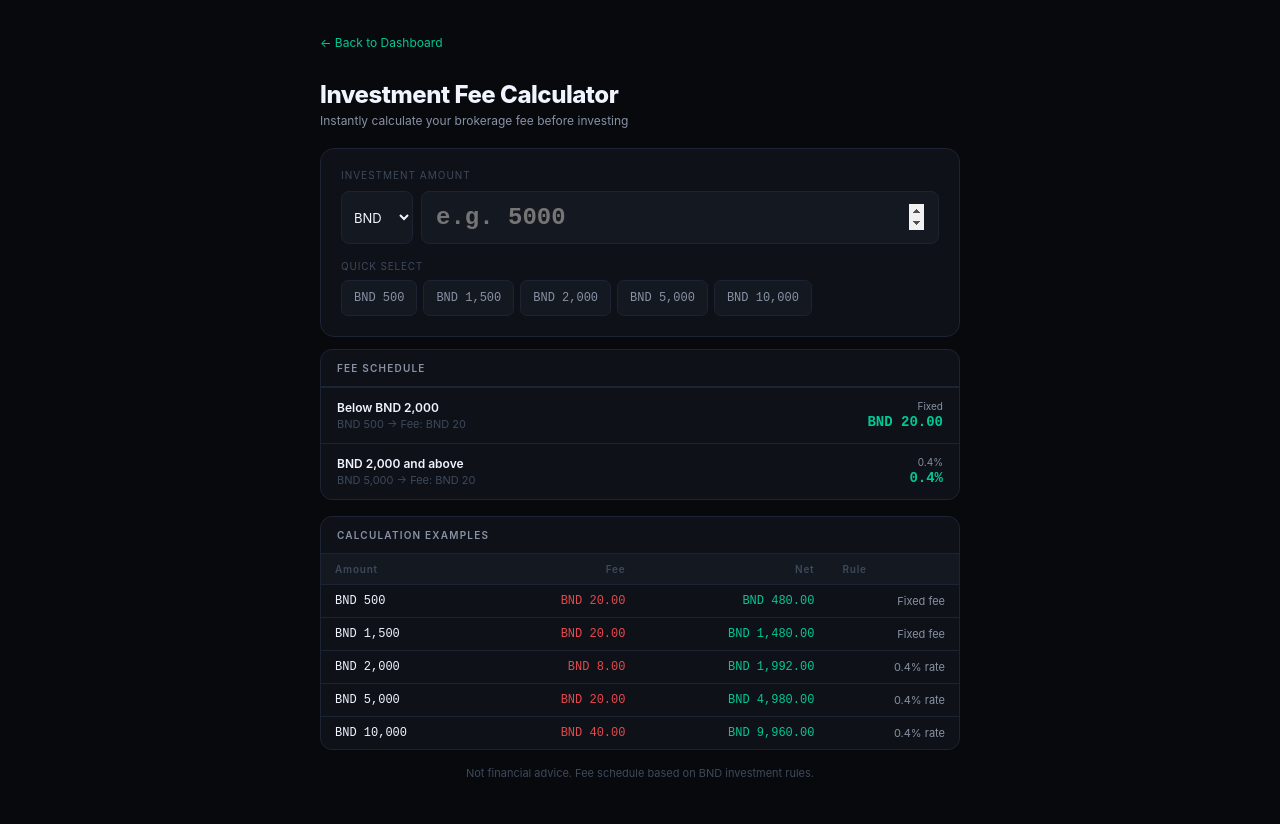
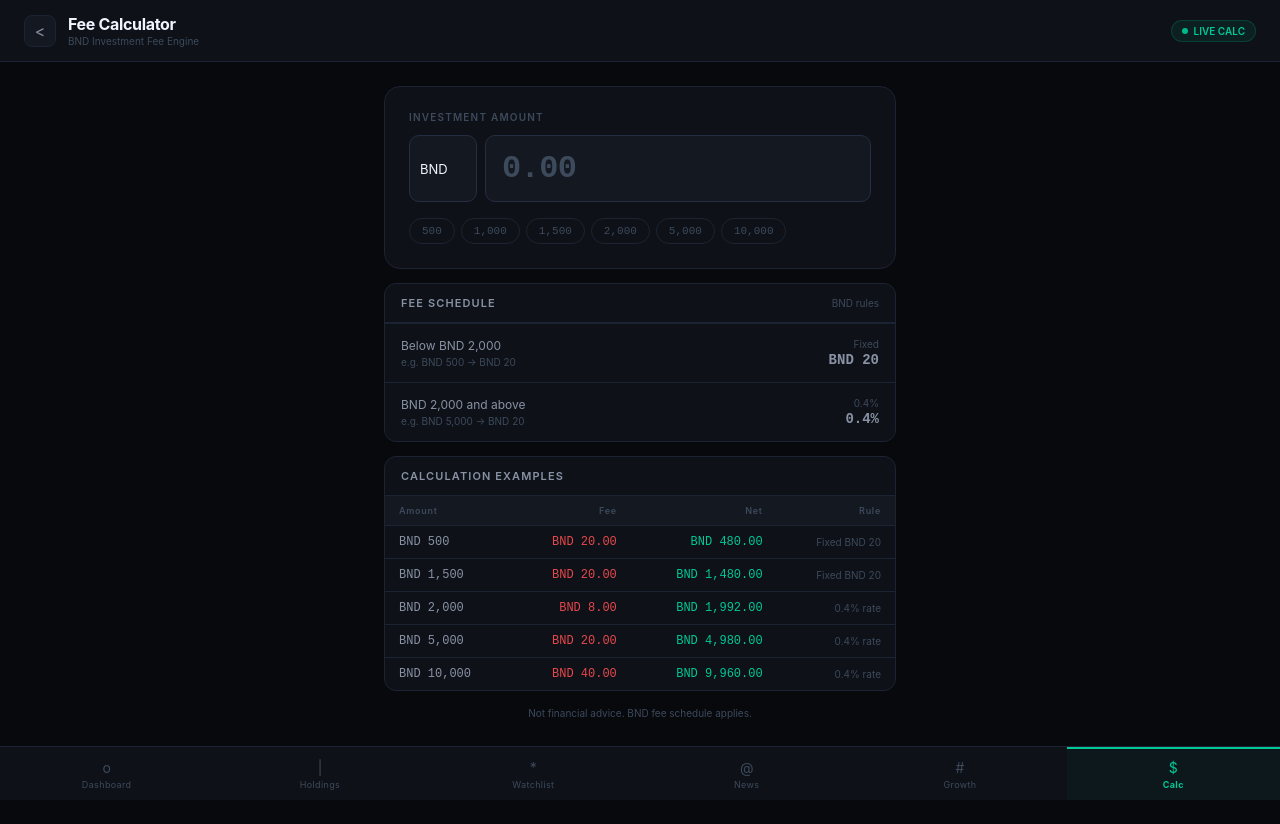
Before and after one commit to hakimendy/Stock-portfolio, a Next.js app: page /tools in a window 1280 px wide. After the commit the page ends 800 px from the top, so only its background shows below. Built offline with nearby package versions, Linux system fonts and the light colour scheme.

Commit message:
Add files via upload

```diff
--- a/app/tools/page.tsx
+++ b/app/tools/page.tsx
@@ -2,22 +2,21 @@
 import { useState, useEffect } from "react";
 
 const fmt = (n: number, d = 2) =>
-  (+n).toLocaleString("en-US", {minimumFractionDigits: d, maximumFractionDigits: d});
+  (+n).toLocaleString("en-US", {minimumFractionDigits:d, maximumFractionDigits:d});
 
 const calcFee = (amount: number) => {
-  if (!amount || amount <= 0) return {fee: 0, net: 0, pct: 0, rule: ""};
-  if (amount < 2000) return {fee: 20, net: amount - 20, pct: (20/amount)*100, rule: "Fixed fee"};
+  if (!amount || amount <= 0) return {fee:0, net:0, pct:0, rule:"", ruleShort:""};
+  if (amount < 2000) return {fee:20, net:amount-20, pct:(20/amount)*100, rule:"Fixed fee for investments below BND 2,000", ruleShort:"Fixed BND 20"};
   const fee = amount * 0.004;
-  return {fee, net: amount - fee, pct: 0.4, rule: "0.4% rate"};
+  return {fee, net:amount-fee, pct:0.4, rule:"0.4% rate for investments BND 2,000 and above", ruleShort:"0.4% rate"};
 };
 
 const useIsMobile = () => {
-  const [mobile, setMobile] = useState(() =>
-    typeof window !== "undefined" ? window.innerWidth < 640 : false
-  );
+  const [mobile, setMobile] = useState(false);
   useEffect(() => {
+    setMobile(window.innerWidth < 640);
     const h = () => setMobile(window.innerWidth < 640);
-    window.addEventListener("resize", h, {passive: true});
+    window.addEventListener("resize", h, {passive:true});
     return () => window.removeEventListener("resize", h);
   }, []);
   return mobile;
@@ -28,199 +27,234 @@ export default function ToolsPage() {
   const [currency, setCurrency] = useState("BND");
   const isMobile = useIsMobile();
   const amount = parseFloat(amt) || 0;
-  const {fee, net, rule} = calcFee(amount);
+  const {fee, net, pct, rule, ruleShort} = calcFee(amount);
   const hasValue = amount > 0;
-  const examples = [500, 1500, 2000, 5000, 10000];
+  const examples = [500, 1000, 1500, 2000, 5000, 10000];
 
   return (
     <div style={{background:"#07090D",minHeight:"100vh",color:"#F0F4FF",
-      fontFamily:"-apple-system,BlinkMacSystemFont,'Inter',sans-serif",
-      padding:isMobile?"14px 16px":"24px"}}>
+      fontFamily:"-apple-system,BlinkMacSystemFont,'Inter',sans-serif"}}>
       <style>{`
         *{box-sizing:border-box;margin:0;padding:0}
         body{overflow-x:hidden}
         input,select{outline:none;font-family:inherit}
         input:focus{border-color:#3B82F6!important}
-        input[type=number]::-webkit-inner-spin-button{opacity:1}
-        button{cursor:pointer}
-        @media(max-width:375px){.fee-grid{grid-template-columns:1fr!important}}
+        input::placeholder{color:#3D4A5C}
+        button{cursor:pointer;font-family:inherit;-webkit-tap-highlight-color:transparent}
+        @keyframes slideUp{from{opacity:0;transform:translateY(10px)}to{opacity:1;transform:translateY(0)}}
+        @keyframes pulse{0%,100%{opacity:1}50%{opacity:0.6}}
       `}</style>
 
-      <div style={{maxWidth:640,margin:"0 auto"}}>
+      {/* Top Nav */}
+      <div style={{background:"#0E1117",borderBottom:"1px solid #1C2333",
+        padding:isMobile?"12px 16px":"14px 24px",
+        display:"flex",alignItems:"center",gap:12,
+        position:"sticky",top:0,zIndex:50}}>
+        <a href="/"
+          style={{width:32,height:32,borderRadius:8,background:"#141820",
+            border:"1px solid #1C2333",display:"flex",alignItems:"center",
+            justifyContent:"center",textDecoration:"none",color:"#8892A4",
+            fontSize:16,flexShrink:0}}>
+          &lt;
+        </a>
+        <div style={{flex:1}}>
+          <div style={{fontSize:isMobile?14:16,fontWeight:700,color:"#F0F4FF",
+            letterSpacing:"-0.02em"}}>Fee Calculator</div>
+          <div style={{fontSize:10,color:"#3D4A5C",marginTop:1}}>
+            BND Investment Fee Engine
+          </div>
+        </div>
+        <div style={{display:"flex",alignItems:"center",gap:6,
+          background:"#00C89614",border:"1px solid #00C89630",
+          borderRadius:20,padding:"4px 10px"}}>
+          <div style={{width:6,height:6,borderRadius:"50%",background:"#00C896",
+            animation:"pulse 2s infinite"}}/>
+          <span style={{fontSize:10,color:"#00C896",fontWeight:600}}>LIVE CALC</span>
+        </div>
+      </div>
 
-        {/* Back link */}
-        <a href="/" style={{color:"#00C896",fontSize:12,textDecoration:"none",
-          display:"inline-flex",alignItems:"center",gap:5,marginBottom:20,
-          padding:"6px 0",minHeight:36}}>
-          &larr; Back to Dashboard
-        </a>
+      {/* Main content */}
+      <div style={{maxWidth:560,margin:"0 auto",padding:isMobile?"16px 16px 100px":"24px 24px 60px"}}>
 
-        {/* Title */}
-        <div style={{marginBottom:20}}>
-          <h1 style={{fontSize:isMobile?20:24,fontWeight:800,letterSpacing:"-0.02em",marginBottom:4}}>
-            Investment Fee Calculator
-          </h1>
-          <p style={{fontSize:12,color:"#8892A4"}}>
-            Instantly calculate your brokerage fee before investing
-          </p>
-        </div>
+        {/* Hero input card */}
+        <div style={{background:"#0E1117",border:"1px solid #1C2333",
+          borderRadius:16,padding:isMobile?16:24,marginBottom:14}}>
 
-        {/* Input card */}
-        <div style={{background:"#0E1117",border:"1px solid #1C2333",borderRadius:14,
-          padding:isMobile?16:20,marginBottom:12}}>
+          <div style={{fontSize:10,color:"#3D4A5C",letterSpacing:"0.12em",
+            fontWeight:600,marginBottom:12}}>INVESTMENT AMOUNT</div>
 
-          <div style={{fontSize:10,color:"#3D4A5C",letterSpacing:"0.1em",marginBottom:10}}>
-            INVESTMENT AMOUNT
-          </div>
-
-          {/* Currency + Amount */}
+          {/* Currency + Input */}
           <div style={{display:"flex",gap:8,marginBottom:16}}>
-            <select
-              value={currency}
-              onChange={e => setCurrency(e.target.value)}
+            <select value={currency} onChange={e=>setCurrency(e.target.value)}
               aria-label="Currency"
-              style={{background:"#141820",border:"1px solid #1C2333",color:"#F0F4FF",
-                padding:"12px 8px",borderRadius:8,fontSize:13,
-                minWidth:isMobile?64:72,cursor:"pointer",flexShrink:0}}
-            >
-              {["BND","USD","SGD","MYR","GBP","EUR"].map(c => <option key={c}>{c}</option>)}
+              style={{background:"#141820",border:"1px solid #252E40",
+                color:"#F0F4FF",padding:"14px 10px",borderRadius:10,
+                fontSize:13,minWidth:68,cursor:"pointer",flexShrink:0,
+                WebkitAppearance:"none"}}>
+              {["BND","USD","SGD","MYR","GBP","EUR"].map(c=><option key={c}>{c}</option>)}
             </select>
             <input
-              type="number"
-              value={amt}
-              onChange={e => setAmt(e.target.value)}
-              placeholder="e.g. 5000"
-              min="0"
+              type="number" value={amt}
+              onChange={e=>setAmt(e.target.value)}
+              placeholder="0.00"
               inputMode="decimal"
               aria-label="Investment amount"
-              style={{flex:1,minWidth:0,background:"#141820",border:"1px solid #1C2333",
-                color:"#F0F4FF",padding:"12px 14px",borderRadius:8,
-                fontSize:isMobile?20:24,fontFamily:"monospace",fontWeight:700}}
+              min="0"
+              style={{flex:1,minWidth:0,background:"#141820",
+                border:"1px solid #252E40",color:"#F0F4FF",
+                padding:"14px 16px",borderRadius:10,
+                fontSize:isMobile?26:32,fontFamily:"monospace",fontWeight:700,
+                letterSpacing:"-0.02em"}}
             />
           </div>
 
-          {/* Quick select */}
-          <div style={{fontSize:10,color:"#3D4A5C",letterSpacing:"0.08em",marginBottom:8}}>
-            QUICK SELECT
-          </div>
+          {/* Quick select chips */}
           <div style={{display:"flex",gap:6,flexWrap:"wrap"}}>
-            {examples.map(ex => (
-              <button
-                key={ex}
-                onClick={() => setAmt(String(ex))}
-                style={{padding:isMobile?"7px 10px":"6px 12px",borderRadius:7,
+            {examples.map(ex=>(
+              <button key={ex} onClick={()=>setAmt(String(ex))}
+                style={{padding:"6px 12px",borderRadius:20,
                   border:`1px solid ${amt===String(ex)?"#00C896":"#1C2333"}`,
-                  background:amt===String(ex)?"#00C89618":"#141820",
-                  color:amt===String(ex)?"#00C896":"#8892A4",
-                  cursor:"pointer",fontSize:12,fontFamily:"monospace",
-                  minHeight:36,flexShrink:0}}
-              >
-                {currency} {ex.toLocaleString()}
+                  background:amt===String(ex)?"#00C89618":"transparent",
+                  color:amt===String(ex)?"#00C896":"#3D4A5C",
+                  fontSize:11,fontFamily:"monospace",fontWeight:500,
+                  transition:"all 0.15s"}}>
+                {ex.toLocaleString()}
               </button>
             ))}
           </div>
         </div>
 
-        {/* Results */}
+        {/* Results - only shown when amount entered */}
         {hasValue && (
-          <>
+          <div style={{animation:"slideUp 0.2s ease"}}>
+
             {/* Rule banner */}
-            <div style={{background:amount<2000?"#F59E0B14":"#00C89614",
-              border:`1px solid ${amount<2000?"#F59E0B40":"#00C89640"}`,
-              borderRadius:10,padding:"12px 16px",marginBottom:12}}>
-              <div style={{fontSize:12,fontWeight:700,
-                color:amount<2000?"#F59E0B":"#00C896",marginBottom:3}}>
-                {amount < 2000
-                  ? "Fixed Fee Rule (below BND 2,000)"
-                  : "Percentage Fee Rule (BND 2,000 and above)"}
+            <div style={{background:amount<2000?"#F59E0B0A":"#00C8960A",
+              border:`1px solid ${amount<2000?"#F59E0B30":"#00C89630"}`,
+              borderRadius:12,padding:"12px 16px",marginBottom:14,
+              display:"flex",alignItems:"center",gap:10}}>
+              <div style={{width:8,height:8,borderRadius:"50%",flexShrink:0,
+                background:amount<2000?"#F59E0B":"#00C896"}}/>
+              <div>
+                <div style={{fontSize:11,fontWeight:700,
+                  color:amount<2000?"#F59E0B":"#00C896",marginBottom:2}}>
+                  {ruleShort}
+                </div>
+                <div style={{fontSize:11,color:"#8892A4"}}>{rule}</div>
               </div>
-              <div style={{fontSize:11,color:"#8892A4"}}>{rule} applied</div>
             </div>
 
             {/* 4 result cards */}
-            <div className="fee-grid" style={{display:"grid",
-              gridTemplateColumns:"repeat(auto-fill,minmax(min(140px,100%),1fr))",
+            <div style={{display:"grid",gridTemplateColumns:"1fr 1fr",
               gap:10,marginBottom:14}}>
               {[
-                {label:"Investment",  val:currency+" "+fmt(amount),             color:"#F0F4FF"},
-                {label:"Fee",         val:currency+" "+fmt(fee),                color:"#E5484D"},
-                {label:"Net Amount",  val:currency+" "+fmt(net),                color:"#00C896"},
-                {label:"Fee %",       val:fmt((fee/amount)*100,3)+"%",          color:"#F59E0B"},
-              ].map(({label,val,color}) => (
-                <div key={label} style={{background:"#0E1117",border:"1px solid #1C2333",
-                  borderRadius:10,padding:"14px 16px"}}>
-                  <div style={{fontSize:9,color:"#3D4A5C",letterSpacing:"0.1em",marginBottom:5}}>
-                    {label.toUpperCase()}
-                  </div>
-                  <div style={{fontSize:isMobile?15:18,fontWeight:800,color,fontFamily:"monospace",
-                    wordBreak:"break-word"}}>
+                {label:"Investment",  val:`${currency} ${fmt(amount)}`,  color:"#F0F4FF", sub:"gross amount"},
+                {label:"Fee",         val:`${currency} ${fmt(fee)}`,     color:"#E5484D", sub:amount<2000?"fixed":"0.4% of amount"},
+                {label:"Net Amount",  val:`${currency} ${fmt(net)}`,     color:"#00C896", sub:"you invest"},
+                {label:"Fee Rate",    val:`${fmt((fee/amount)*100,3)}%`, color:"#F59E0B", sub:"of investment"},
+              ].map(({label,val,color,sub})=>(
+                <div key={label} style={{background:"#0E1117",
+                  border:"1px solid #1C2333",borderRadius:12,padding:"14px 16px"}}>
+                  <div style={{fontSize:9,color:"#3D4A5C",letterSpacing:"0.1em",
+                    marginBottom:6,fontWeight:600}}>{label.toUpperCase()}</div>
+                  <div style={{fontSize:isMobile?16:18,fontWeight:800,color,
+                    fontFamily:"monospace",marginBottom:3,wordBreak:"break-word"}}>
                     {val}
                   </div>
+                  <div style={{fontSize:10,color:"#3D4A5C"}}>{sub}</div>
                 </div>
               ))}
             </div>
-          </>
+
+            {/* Visual fee flow */}
+            <div style={{background:"#0E1117",border:"1px solid #1C2333",
+              borderRadius:12,padding:"16px",marginBottom:14}}>
+              <div style={{fontSize:10,color:"#3D4A5C",letterSpacing:"0.1em",
+                marginBottom:12,fontWeight:600}}>FEE BREAKDOWN</div>
+
+              {/* Progress bar */}
+              <div style={{height:8,background:"#141820",borderRadius:4,
+                overflow:"hidden",marginBottom:10,display:"flex"}}>
+                <div style={{width:`${Math.min((fee/amount)*100*5,100)}%`,
+                  background:"#E5484D",borderRadius:"4px 0 0 4px",
+                  transition:"width 0.3s ease"}}/>
+                <div style={{flex:1,background:"#00C896",
+                  borderRadius:"0 4px 4px 0"}}/>
+              </div>
+              <div style={{display:"flex",justifyContent:"space-between",
+                fontSize:10}}>
+                <span style={{color:"#E5484D"}}>Fee: {fmt((fee/amount)*100,2)}%</span>
+                <span style={{color:"#00C896"}}>Net: {fmt(100-(fee/amount)*100,2)}%</span>
+              </div>
+            </div>
+          </div>
         )}
 
         {/* Fee schedule */}
-        <div style={{background:"#0E1117",border:"1px solid #1C2333",borderRadius:12,
-          overflow:"hidden",marginBottom:16}}>
+        <div style={{background:"#0E1117",border:"1px solid #1C2333",
+          borderRadius:12,overflow:"hidden",marginBottom:14}}>
           <div style={{padding:"12px 16px",borderBottom:"1px solid #1C2333",
-            fontSize:10,color:"#8892A4",letterSpacing:"0.12em",fontWeight:600}}>
-            FEE SCHEDULE
+            display:"flex",justifyContent:"space-between",alignItems:"center"}}>
+            <span style={{fontSize:11,color:"#8892A4",letterSpacing:"0.1em",
+              fontWeight:600}}>FEE SCHEDULE</span>
+            <span style={{fontSize:10,color:"#3D4A5C"}}>BND rules</span>
           </div>
           {[
-            {range:"Below BND 2,000",     type:"Fixed",  fee:"BND 20.00",  ex:"BND 500 -> Fee: BND 20"},
-            {range:"BND 2,000 and above", type:"0.4%",   fee:"0.4%",       ex:"BND 5,000 -> Fee: BND 20"},
-          ].map(({range,type,fee: f2,ex}) => (
-            <div key={range} style={{padding:"12px 16px",borderTop:"1px solid #1C2333"}}>
+            {range:"Below BND 2,000",    type:"Fixed",  fee:"BND 20",  ex:"e.g. BND 500 -> BND 20",    active:amount>0&&amount<2000},
+            {range:"BND 2,000 and above",type:"0.4%",   fee:"0.4%",   ex:"e.g. BND 5,000 -> BND 20",  active:amount>=2000},
+          ].map(({range,type,fee:f,ex,active})=>(
+            <div key={range} style={{padding:"14px 16px",
+              borderTop:"1px solid #1C2333",
+              background:active?"#00C8960A":"transparent",
+              transition:"background 0.2s"}}>
               <div style={{display:"flex",justifyContent:"space-between",
-                alignItems:"flex-start",gap:8,flexWrap:"wrap"}}>
-                <div style={{flex:1,minWidth:140}}>
-                  <div style={{fontSize:12,color:"#F0F4FF",fontWeight:600,marginBottom:2}}>
+                alignItems:"flex-start",gap:8}}>
+                <div style={{flex:1}}>
+                  <div style={{fontSize:12,color:active?"#F0F4FF":"#8892A4",
+                    fontWeight:active?700:400,marginBottom:3,
+                    display:"flex",alignItems:"center",gap:6}}>
+                    {active&&<div style={{width:6,height:6,borderRadius:"50%",
+                      background:"#00C896",flexShrink:0}}/>}
                     {range}
                   </div>
-                  <div style={{fontSize:11,color:"#3D4A5C"}}>{ex}</div>
+                  <div style={{fontSize:10,color:"#3D4A5C"}}>{ex}</div>
                 </div>
                 <div style={{textAlign:"right",flexShrink:0}}>
-                  <div style={{fontSize:10,color:"#8892A4",marginBottom:2}}>{type}</div>
-                  <div style={{fontSize:14,color:"#00C896",fontFamily:"monospace",fontWeight:700}}>
-                    {f2}
-                  </div>
+                  <div style={{fontSize:10,color:"#3D4A5C",marginBottom:2}}>{type}</div>
+                  <div style={{fontSize:14,color:active?"#00C896":"#8892A4",
+                    fontFamily:"monospace",fontWeight:700}}>{f}</div>
                 </div>
               </div>
             </div>
           ))}
         </div>
 
-        {/* Unit test examples */}
-        <div style={{background:"#0E1117",border:"1px solid #1C2333",borderRadius:12,
-          overflow:"hidden",marginBottom:16}}>
+        {/* Examples table */}
+        <div style={{background:"#0E1117",border:"1px solid #1C2333",
+          borderRadius:12,overflow:"hidden",marginBottom:16}}>
           <div style={{padding:"12px 16px",borderBottom:"1px solid #1C2333",
-            fontSize:10,color:"#8892A4",letterSpacing:"0.12em",fontWeight:600}}>
+            fontSize:11,color:"#8892A4",letterSpacing:"0.1em",fontWeight:600}}>
             CALCULATION EXAMPLES
           </div>
           <div style={{overflowX:"auto"}}>
             <table style={{borderCollapse:"collapse",width:"100%",minWidth:280}}>
               <thead>
                 <tr style={{background:"#141820"}}>
-                  {["Amount","Fee","Net","Rule"].map(h => (
-                    <th key={h} style={{padding:"9px 14px",textAlign:"right",fontSize:10,
-                      color:"#3D4A5C",letterSpacing:"0.08em",fontWeight:600,
-                      textAlign:h==="Amount"||h==="Rule"?"left":"right"} as any}>
-                      {h}
-                    </th>
+                  {["Amount","Fee","Net","Rule"].map(h=>(
+                    <th key={h} style={{padding:"9px 14px",textAlign:h==="Amount"?"left":"right",
+                      fontSize:9,color:"#3D4A5C",letterSpacing:"0.08em",fontWeight:600}}>{h}</th>
                   ))}
                 </tr>
               </thead>
               <tbody>
-                {[500,1500,2000,5000,10000].map(a => {
-                  const {fee: f, net: n, rule: r} = calcFee(a);
+                {[500,1500,2000,5000,10000].map(a=>{
+                  const {fee:f,net:n,ruleShort:r}=calcFee(a);
+                  const isActive = Math.abs(a-amount) < 1;
                   return (
                     <tr key={a} style={{borderTop:"1px solid #1C2333",
-                      background:a===amount?"#00C89608":"transparent"}}>
+                      background:isActive?"#00C8960A":"transparent"}}>
                       <td style={{padding:"9px 14px",fontSize:12,fontFamily:"monospace",
-                        color:"#F0F4FF",fontWeight:a===amount?700:400}}>
+                        color:isActive?"#F0F4FF":"#8892A4",fontWeight:isActive?700:400}}>
                         {currency} {a.toLocaleString()}
                       </td>
                       <td style={{padding:"9px 14px",textAlign:"right",fontSize:12,
@@ -231,8 +265,8 @@ export default function ToolsPage() {
                         fontFamily:"monospace",color:"#00C896"}}>
                         {currency} {fmt(n)}
                       </td>
-                      <td style={{padding:"9px 14px",textAlign:"right",fontSize:11,
-                        color:"#8892A4"}}>{r}</td>
+                      <td style={{padding:"9px 14px",textAlign:"right",fontSize:10,
+                        color:"#3D4A5C"}}>{r}</td>
                     </tr>
                   );
                 })}
@@ -241,9 +275,36 @@ export default function ToolsPage() {
           </div>
         </div>
 
-        <p style={{textAlign:"center",fontSize:11,color:"#3D4A5C",paddingBottom:20}}>
-          Not financial advice. Fee schedule based on BND investment rules.
+        <p style={{textAlign:"center",fontSize:10,color:"#3D4A5C",paddingBottom:20}}>
+          Not financial advice. BND fee schedule applies.
         </p>
+      </div>
+
+      {/* Mobile bottom nav */}
+      <div style={{position:"fixed",bottom:0,left:0,right:0,
+        background:"#0E1117",borderTop:"1px solid #1C2333",
+        display:"flex",zIndex:50,
+        paddingBottom:"env(safe-area-inset-bottom)"}}>
+        {[
+          {icon:"o",  label:"Dashboard", href:"/"},
+          {icon:"|",  label:"Holdings",  href:"/?tab=holdings"},
+          {icon:"*",  label:"Watchlist", href:"/?tab=watchlist"},
+          {icon:"@",  label:"News",      href:"/?tab=news"},
+          {icon:"#",  label:"Growth",    href:"/?tab=growth"},
+          {icon:"$",  label:"Calc",      href:"/tools", active:true},
+        ].map(({icon,label,href,active})=>(
+          <a key={label} href={href}
+            style={{flex:1,padding:"10px 4px",textDecoration:"none",
+              display:"flex",flexDirection:"column",alignItems:"center",gap:3,
+              color:active?"#00C896":"#3D4A5C",
+              borderTop:active?"2px solid #00C896":"2px solid transparent",
+              background:active?"#00C8960A":"transparent",
+              transition:"all 0.15s"}}>
+            <span style={{fontSize:14}}>{icon}</span>
+            <span style={{fontSize:9,fontWeight:active?700:400,
+              letterSpacing:"0.04em"}}>{label}</span>
+          </a>
+        ))}
       </div>
     </div>
   );
```
